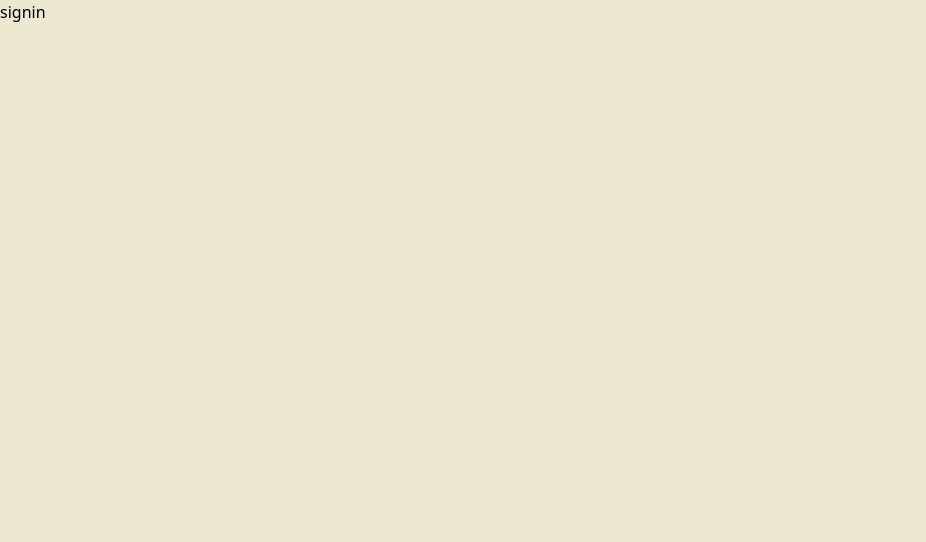
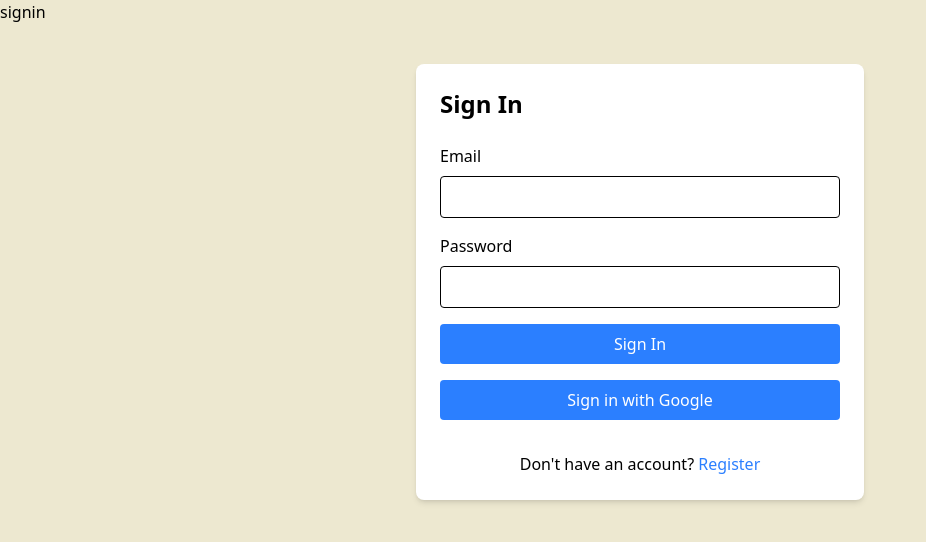
Before and after one commit to yoggiakjy/GiftClub, a Next.js app: page /signin in a window 1280 px wide. Shown: the top 542 px of the page, without its empty margins (0-926 px from the left). Built offline with nearby package versions, Linux system fonts and the light colour scheme; no server answers.

Commit message:
fixed sign in page and log out button

```diff
--- a/app/components/logOutButton.tsx
+++ b/app/components/logOutButton.tsx
@@ -2,8 +2,11 @@ import { useAuth } from "../hooks/useAuth";
 import { useRouter } from "next/navigation";
 
 const logOutButton = () => {
-  const { signOut } = useAuth();
+  const { signOut, user } = useAuth();
   const router = useRouter();
+  if (!user) {
+    return null;
+  }
 
   const handleLogout = async () => {
     try {
--- a/app/signin/page.tsx
+++ b/app/signin/page.tsx
@@ -1,9 +1,12 @@
 import React from 'react'
+import SignIn from './signin'
 
 const page = () => {
   return (
+    <>
     <div>signin</div>
-
+    <SignIn/>
+    </>
   )
 }
 
--- a/app/signin/signin.tsx
+++ b/app/signin/signin.tsx
@@ -1,9 +1,106 @@
-import React from 'react'
+// pages/signin.tsx
+'use client';
 
-const signin = () => {
+import { useState } from 'react';
+import { useAuth } from '../hooks/useAuth';
+import { useRouter } from 'next/navigation';
+import { signInWithPopup } from 'firebase/auth';
+import { auth, googleProvider } from '@/src/firebase/firebase';
+import Link from 'next/link';
+
+export default function SignIn() {
+  const [email, setEmail] = useState('');
+  const [password, setPassword] = useState('');
+  const [error, setError] = useState('');
+
+  const { signIn, getUserType } = useAuth();
+  const router = useRouter();
+
+  const handleSubmit = async (e: { preventDefault: () => void; }) => {
+    e.preventDefault();
+
+    try {
+      const userCredential = await signIn(email, password);
+      const userType = await getUserType(userCredential.user.uid);
+
+      if (userType === 'customer') {
+        router.push('/explore');
+      } else if (userType === 'restaurant') {
+        router.push('/explore');
+      } else {
+        setError('Account type not found');
+      }
+    } catch (err) {
+      console.error(err);
+
+    }
+  };
+
+  const signInWithGoogle = async () => {
+    try {
+      const result = await signInWithPopup(auth, googleProvider);
+      if (result.user) {
+        const userType = await getUserType(result.user.uid);
+
+        if (userType === 'customer' || !userType) {
+          router.push('/explore');
+        } else if (userType === 'restaurant') {
+          router.push('/restaurant/dashboard');
+        }
+      }
+    } catch (err) {
+      console.error(err);
+    }
+  };
+
   return (
-    <div>signin</div>
-  )
+    <div className="max-w-md mx-auto mt-10 p-6 bg-white rounded-lg shadow-md">
+      <h1 className="text-2xl font-bold mb-6">Sign In</h1>
+
+      {error && <p className="text-red-500 mb-4">{error}</p>}
+
+      <form onSubmit={handleSubmit}>
+        <div className="mb-4">
+          <label className="block mb-2">Email</label>
+          <input
+            type="email"
+            value={email}
+            onChange={(e) => setEmail(e.target.value)}
+            className="w-full p-2 border rounded"
+            required
+          />
+        </div>
+
+        <div className="mb-4">
+          <label className="block mb-2">Password</label>
+          <input
+            type="password"
+            value={password}
+            onChange={(e) => setPassword(e.target.value)}
+            className="w-full p-2 border rounded"
+            required
+          />
+        </div>
+
+        <button
+          type="submit"
+          className="w-full bg-blue-500 text-white py-2 rounded hover:bg-blue-600 mb-4"
+        >
+          Sign In
+        </button>
+      </form>
+
+      <button
+        onClick={signInWithGoogle}
+        className="w-full bg-blue-500 text-white py-2 rounded hover:bg-blue-600 mb-4"
+        type="button"
+      >
+        Sign in with Google
+      </button>
+
+      <div className="text-center mt-4">
+        Don't have an account? <Link href="/register" className="text-blue-500 hover:underline">Register</Link>
+      </div>
+    </div>
+  );
 }
-
-export default signin
```
